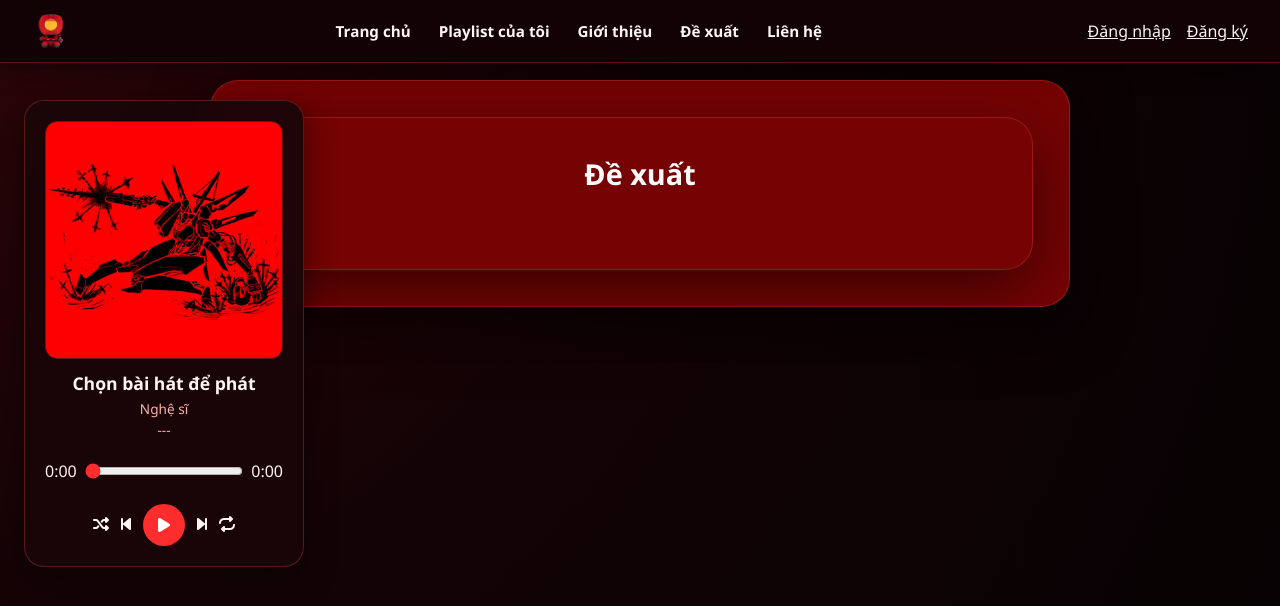
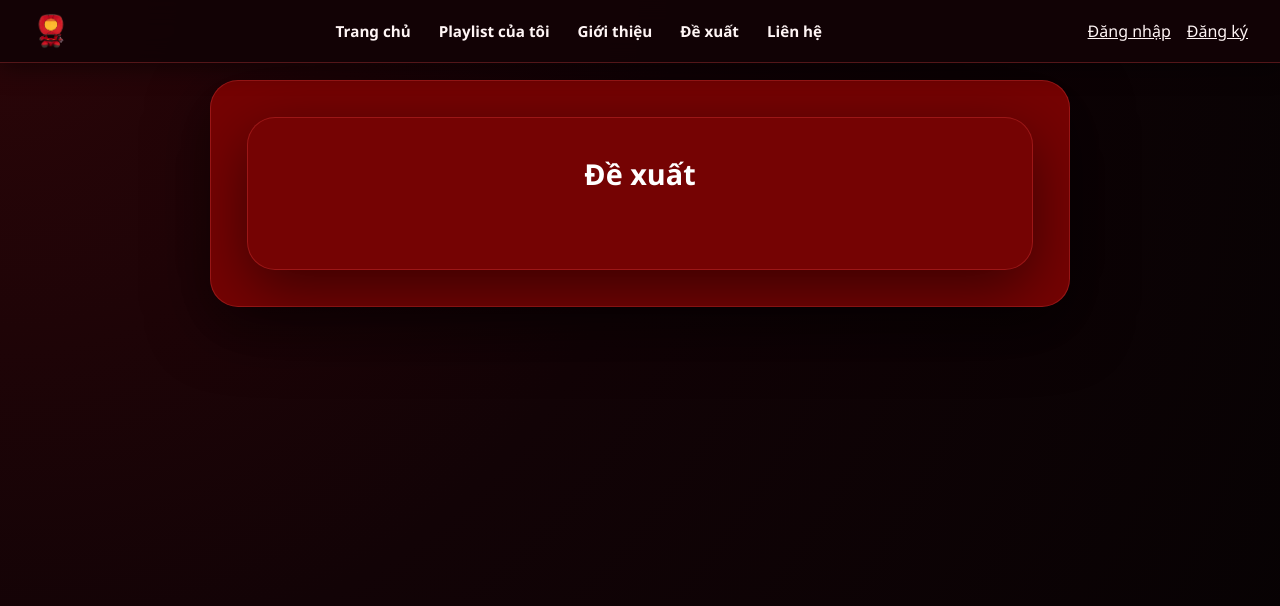
Before and after one commit to BahaBlastTG/EnRoy-, a website: page index.html in a window 1280 px wide. Drawn offline with nearby package versions, Linux system fonts and the light colour scheme; no server answers.

Commit message:
Replace old .player-sidebar and body.has-player CSS with updated block

```diff
--- a/css/style.css
+++ b/css/style.css
@@ -393,7 +393,6 @@ main {
 }
 
 /* Đảm bảo khung đỏ giữ nguyên kích thước kể cả khi JS thêm class has-player */
-body.has-player .main-container,
 body.player-active .main-container,
 .main-container,
 .main-content {
@@ -426,21 +425,58 @@ body.player-active .main-container,
     box-shadow: 0 8px 24px rgba(0, 0, 0, 0.4);
 }
 
-/* FIX PLAYER SIDEBAR: Cố định góc trái màn hình, không đè vỡ khung đỏ */
+/* --- REPLACED PLAYER SIDEBAR & HAS-PLAYER STYLES --- */
+/* --- TRẠNG THÁI MẶC ĐỊNH: ẨN PLAYER, CĂN GIỮA NỘI DUNG --- */
 .player-sidebar {
+    display: none; /* Mặc định ẩn hoàn toàn */
     position: fixed;
-    top: 100px;
-    left: 24px;
-    width: 280px;
+    top: 90px;
+    left: 4vw;
+    width: 32vw; /* Chiếm khoảng 3.2/10 màn hình bên trái */
+    max-width: 400px;
     z-index: 900;
     background: var(--panel);
     border: 1px solid var(--border);
     border-radius: 20px;
-    padding: 20px;
+    padding: 24px;
     box-shadow: 0 10px 30px rgba(0, 0, 0, 0.5);
     backdrop-filter: blur(10px);
+    transition: opacity 0.3s ease, transform 0.3s ease;
 }
 
+/* Khung nội dung chính mặc định nằm chính giữa */
+.main-container {
+    width: 100%;
+    max-width: 860px;
+    margin: 0 auto;
+    transition: all 0.4s ease-in-out;
+}
+
+/* --- TRẠNG THÁI PHÁT NHẠC (KHÍ BẤM BÀI HÁT) --- */
+body.has-player .player-sidebar {
+    display: block; /* Hiện player */
+    animation: slideInLeft 0.3s ease forwards;
+}
+
+/* Dịch chuyển khung nội dung sang bên phải */
+body.has-player .main-container {
+    margin-left: 40vw !important; /* Dịch sang phải nhường 4/10 màn hình cho player */
+    margin-right: 4vw !important;
+    max-width: calc(56vw - 20px) !important;
+}
+
+@keyframes slideInLeft {
+    from {
+        opacity: 0;
+        transform: translateX(-30px);
+    }
+    to {
+        opacity: 1;
+        transform: translateX(0);
+    }
+}
+
+/* Hiệu chỉnh giao diện nút bấm trong Player */
 .player-card {
     display: flex;
     flex-direction: column;
@@ -453,20 +489,8 @@ body.player-active .main-container,
     width: 100%;
     aspect-ratio: 1/1;
     object-fit: cover;
-    border-radius: 12px;
+    border-radius: 14px;
     border: 1px solid var(--border);
-}
-
-.player-info h2 {
-    font-size: 1.1rem;
-    font-weight: 700;
-    margin-bottom: 4px;
-}
-
-.player-info p,
-.player-info span {
-    font-size: 0.85rem;
-    color: var(--muted);
 }
 
 .player-progress {
@@ -474,7 +498,6 @@ body.player-active .main-container,
     align-items: center;
     gap: 8px;
     width: 100%;
-    margin-top: 8px;
 }
 
 .player-progress input[type="range"] {
@@ -487,39 +510,27 @@ body.player-active .main-container,
     display: flex;
     align-items: center;
     justify-content: center;
-    gap: 12px;
+    gap: 14px;
     width: 100%;
-    margin-top: 10px;
 }
 
 .btn-ctrl {
     background: transparent;
     border: none;
     color: var(--text);
-    font-size: 1rem;
+    font-size: 1.1rem;
     cursor: pointer;
-    transition: transform 0.2s, color 0.2s;
-}
-
-.btn-ctrl:hover {
-    color: var(--accent);
-    transform: scale(1.15);
 }
 
 .btn-ctrl.play-main {
-    width: 42px;
-    height: 42px;
+    width: 44px;
+    height: 44px;
     border-radius: 50%;
     background: var(--primary);
     color: #fff;
     display: flex;
     align-items: center;
     justify-content: center;
-}
-
-/* Đẩy khung nội dung chính lệch sang phải một khoảng để không bị Player che mất */
-body.has-player .main-container {
-    margin-left: calc(50% - 430px) !important; /* Giữ khung đỏ nằm giữa cân đối */
 }
 
 /* Responsive: Ẩn sidebar trên màn hình nhỏ hoặc đưa xuống dưới */
```
